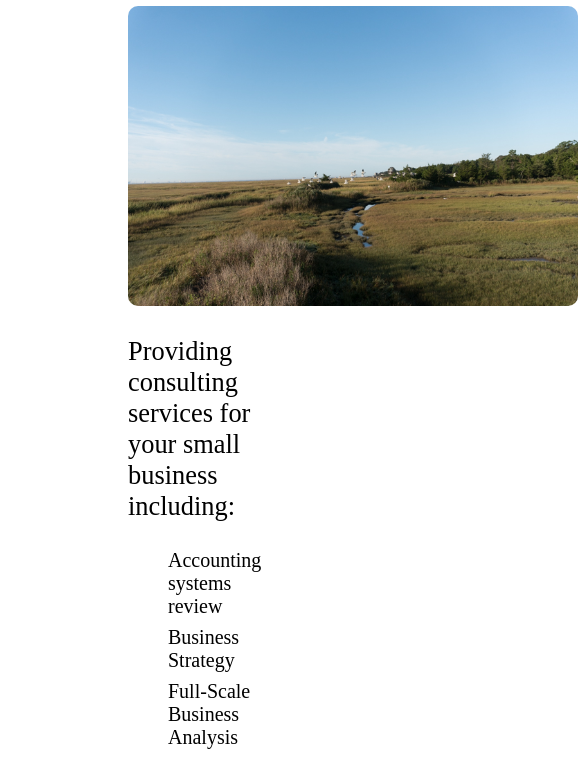
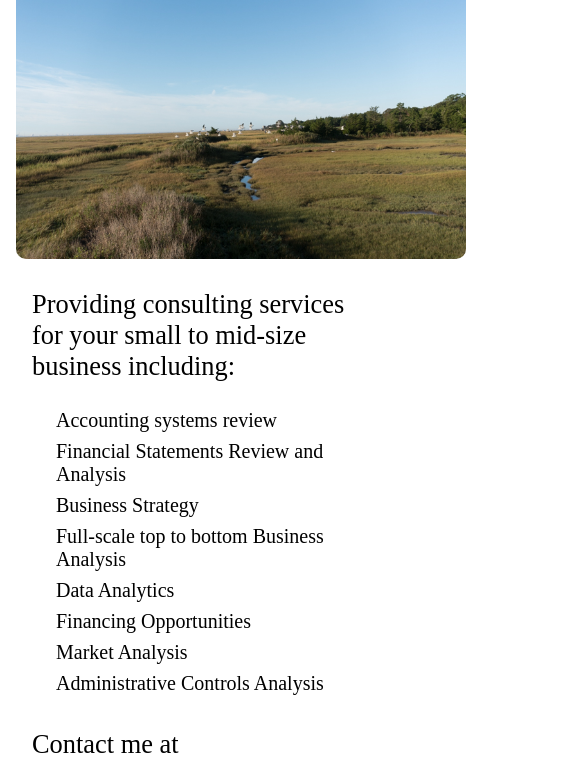
Before and after one commit to jeremel/jlentz, a Gatsby site: page /consulting in a window 390 px wide. Shown: the part 307-1066 px from the top of the page, 578 px wide, since content can reach past the window. Built offline with nearby package versions, Linux system fonts and the light colour scheme; Gatsby itself is replaced by a stand-in of ours.

Commit message:
Add keywords to Consulting, About, and WebDev pages. Add some responsiveness to Consulting and About pages.

```diff
--- a/src/pages/consulting.js
+++ b/src/pages/consulting.js
@@ -36,25 +36,42 @@ const ConsultingWrapper = styled.div`
       padding-bottom: 0.5rem;
     }
   }
+
+  @media (max-width: 700px) {
+    padding: 0 1rem;
+
+    h1 {
+      text-align: center;
+    }
+
+    p {
+      padding-left: 1rem;
+    }
+
+    img {
+       max-width(50%);
+    }
+  }
 `
 
 const Consulting = () => (
   <Layout>
-    <SEO title="Consulting" />
+    <SEO title="Consulting" keywords={[`Consulting`, `Small Business`, `Mid size`, `New Jersey`, `South Jersey`, `Web Development`, `Web Developer`, `Business Analysis`, `Accounting`, `Philadelphia`, `Philly`]} />
     <ConsultingWrapper>
       <h1>Consulting Services</h1>
       <img src={ConsultingImage} alt="Jereme Lentz Consulting" />
-      <p>Providing consulting services for your small business including:</p>
+      <p>Providing consulting services for your small to mid-size business including:</p>
       <ul>
         <li>Accounting systems review</li>
+        <li>Financial Statements Review and Analysis</li>
         <li>Business Strategy</li>
-        <li>Full-Scale Business Analysis</li>
+        <li>Full-scale top to bottom Business Analysis</li>
         <li>Data Analytics</li>
         <li>Financing Opportunities</li>
         <li>Market Analysis</li>
         <li>Administrative Controls Analysis</li>
       </ul>
-      <p>Contact me at jerlentz@gmail.com to see how I can help</p>
+      <p>Contact me at jerlentz@gmail.com for more information</p>
     </ConsultingWrapper>
   </Layout>
 )
--- a/src/pages/webdevelopment.js
+++ b/src/pages/webdevelopment.js
@@ -28,7 +28,7 @@ const WebDevWrapper = styled.div`
 
 const WebDevelopment = () => (
   <Layout>
-    <SEO title="Web Development" />
+    <SEO title="Web Development" keywords={[`Web Development`, `Web Apps`, `Websites`, `Custom`, `South Jersey`, `New Jersey`, `Philadelphia`, `Philly`]} />
     <WebDevWrapper>
       <h1>Web Development</h1>
       <p>Building fast, performant, custom websites and web applications using modern technologies</p>
```
Also changed, not shown: src/pages/about.js (+20 -2 lines).
